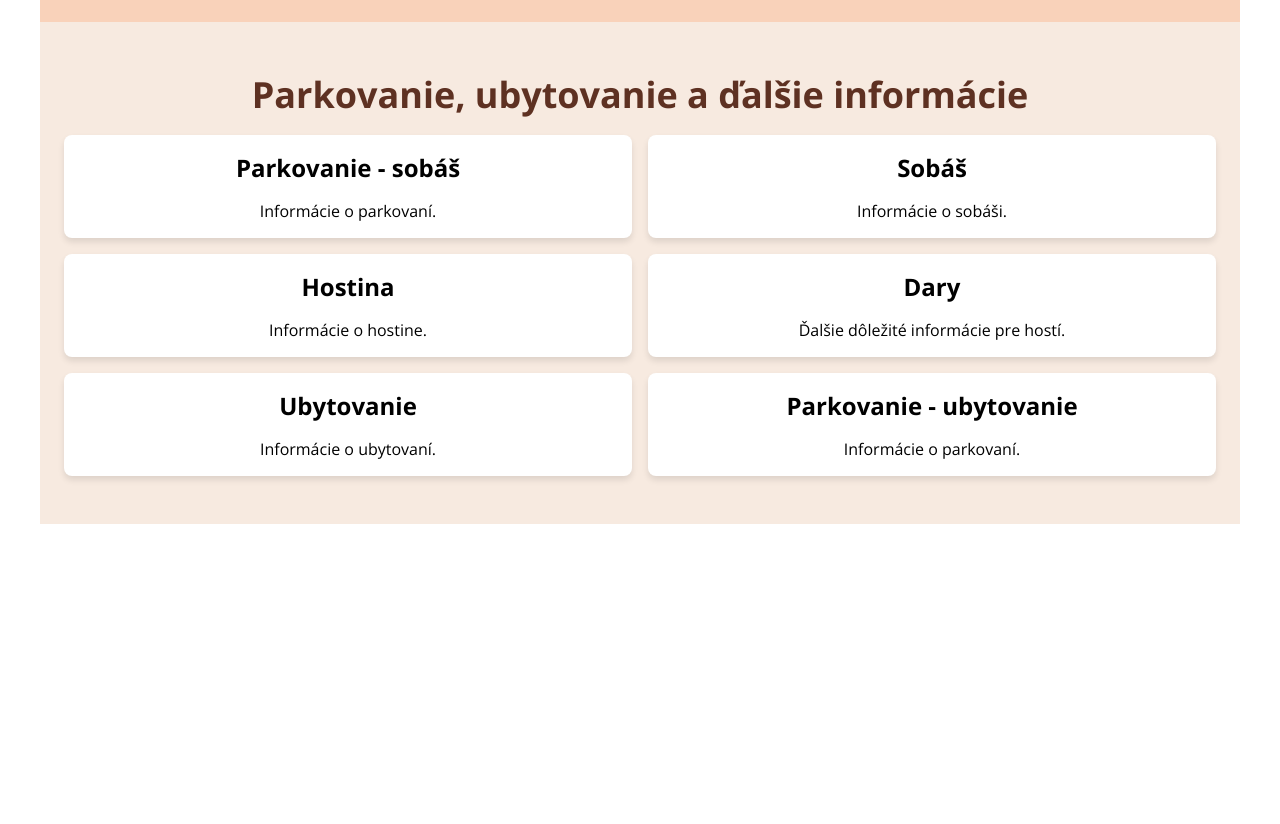
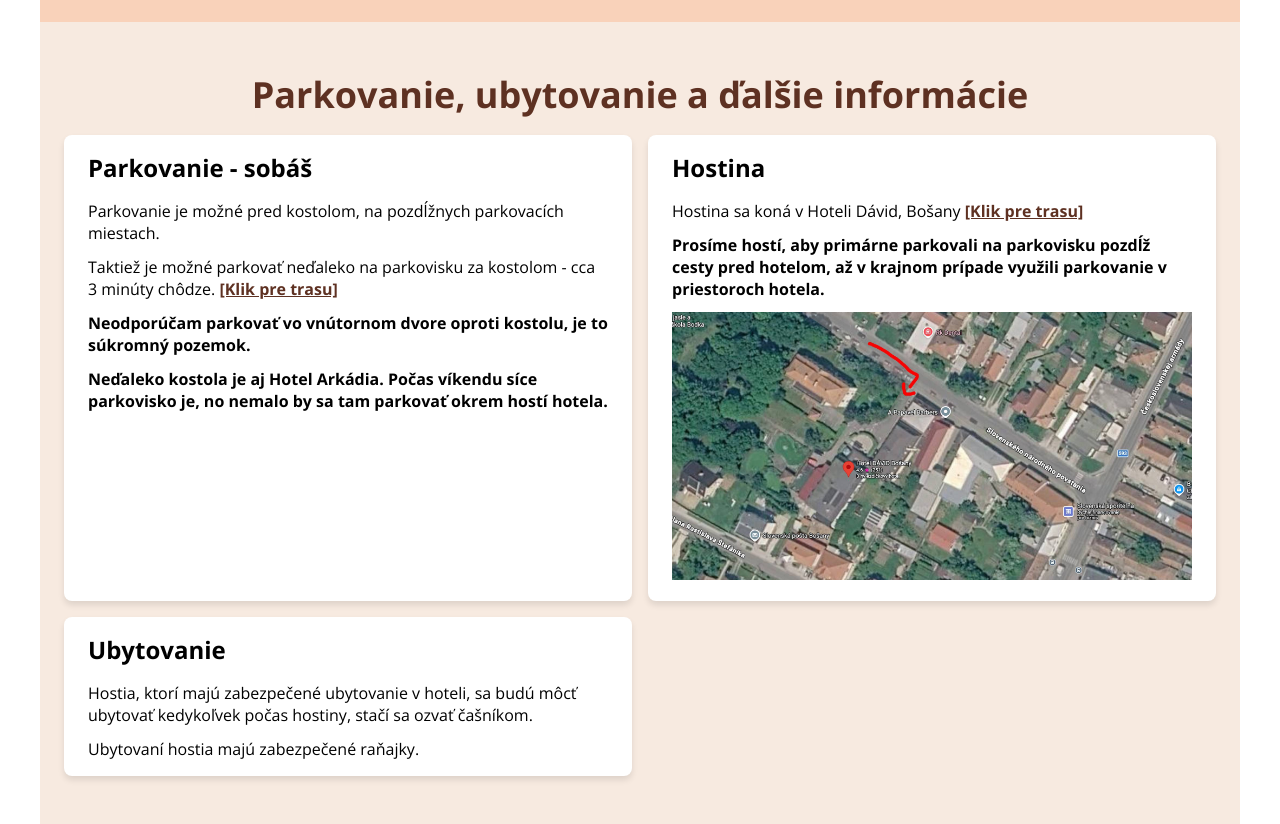
Before and after one commit to mAntala/svadba-maros-sandra, a React (Vite) app: page / in a window 1280 px wide. Shown: the part 1380-2204 px from the top of the page. Before the commit the page ends 1904 px from the top, so only its background shows below. Built offline with nearby package versions, Linux system fonts and the light colour scheme.

Commit message:
Updated stuff

```diff
--- a/src/components/Info.tsx
+++ b/src/components/Info.tsx
@@ -1,17 +1,33 @@
 import { Container } from '@mui/material';
 import InfoItem from './InfoItem';
+
+import hotelImage from '../assets/mapa-hotel-david.jpg';
 
 function Info() {
     return (
         <Container component="section" id="info-pre-hosti" className="schedule bg-cream">
             <h3>Parkovanie, ubytovanie a ďalšie informácie</h3>
             <section className="info-grid">
-                <InfoItem title="Parkovanie - sobáš" text="Informácie o parkovaní." />
-                <InfoItem title="Sobáš" text="Informácie o sobáši." />
-                <InfoItem title="Hostina" text="Informácie o hostine." />
-                <InfoItem title="Dary" text="Ďalšie dôležité informácie pre hostí." />
-                <InfoItem title="Ubytovanie" text="Informácie o ubytovaní." />
-                <InfoItem title="Parkovanie - ubytovanie" text="Informácie o parkovaní." />
+                <InfoItem
+                    title="Parkovanie - sobáš"
+                    text="
+                    <p>Parkovanie je možné pred kostolom, na pozdĺžnych parkovacích miestach.</p>
+                    <p>Taktiež je možné parkovať neďaleko na parkovisku za kostolom - cca 3 minúty chôdze. <a href='https://maps.app.goo.gl/dA6n67fwiZySdsTb6' target='_blank'>[Klik pre trasu]</a></p>
+                    <p><b>Neodporúčam parkovať vo vnútornom dvore oproti kostolu, je to súkromný pozemok.</b></p>
+                    <p><b>Neďaleko kostola je aj Hotel Arkádia. Počas víkendu síce parkovisko je, no nemalo by sa tam parkovať okrem hostí hotela.</b></p>"
+                />
+                <InfoItem
+                    title="Hostina"
+                    text={`
+                <p>Hostina sa koná v Hoteli Dávid, Bošany <a href='https://maps.app.goo.gl/UxvMAFy1xL9EeYqU7' target='_blank'>[Klik pre trasu]</a></p>
+                <p><b>Prosíme hostí, aby primárne parkovali na parkovisku pozdĺž cesty pred hotelom, až v krajnom prípade využili parkovanie v priestoroch hotela.</b></p>
+                <img src='${hotelImage}' width='960' height='496' alt='Mapa hotela Dávid' />
+                `}
+                />
+                <InfoItem
+                    title="Ubytovanie"
+                    text="<p>Hostia, ktorí majú zabezpečené ubytovanie v hoteli, sa budú môcť ubytovať kedykoľvek počas hostiny, stačí sa ozvať čašníkom.</p><p>Ubytovaní hostia majú zabezpečené raňajky.</p>"
+                />
             </section>
         </Container>
     );
--- a/src/components/InfoItem.tsx
+++ b/src/components/InfoItem.tsx
@@ -4,7 +4,7 @@ function InfoItem({ title, text }: { title: string; text: React.ReactNode }) {
     return (
         <Container component="section" className="info-item">
             <h4>{title}</h4>
-            <div>{text}</div>
+            <div dangerouslySetInnerHTML={{ __html: text as string }} />
         </Container>
     );
 }
--- a/src/components/Timeline.tsx
+++ b/src/components/Timeline.tsx
@@ -14,7 +14,7 @@ function Timeline() {
             />
             <TimelineItem
                 icon={<WineGlassIcon width={128} height={128} stroke="#5e3122" />}
-                time="16:00 - Hostina, zábava (kurvy, chlast & chlebíčky)"
+                time="15:30 - Hostina, zábava"
                 text="Hotel Dávid, Bošany"
             />
             <TimelineItem
--- a/src/styles/index.css
+++ b/src/styles/index.css
@@ -213,7 +213,25 @@ nav a:hover::before {
     border-radius: .5rem;
     padding: 1rem;
     box-shadow: 0 4px 6px rgba(0, 0, 0, 0.1);
-    text-align: center;
+}
+
+.info-item a {
+    color: #5e3122;
+    font-weight: bold;
+}
+
+.info-item p:not(:last-of-type) {
+    margin-bottom: 0.75rem;
+}
+
+.info-item p + img {
+    margin-top: 0.75rem;
+}
+
+.info-item img {
+    width: 100%;
+    height: auto;
+    object-fit: cover;
 }
 
 /* Ressponsive rules */
```
Also changed, not shown: src/assets/mapa-hotel-david.jpg (added).
